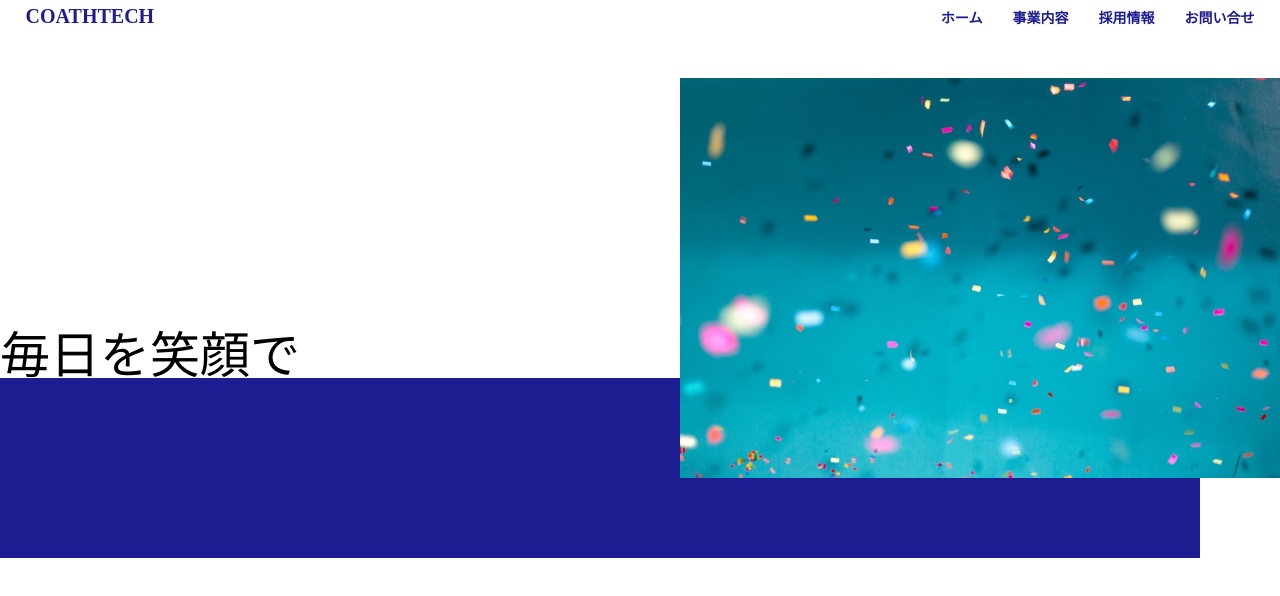
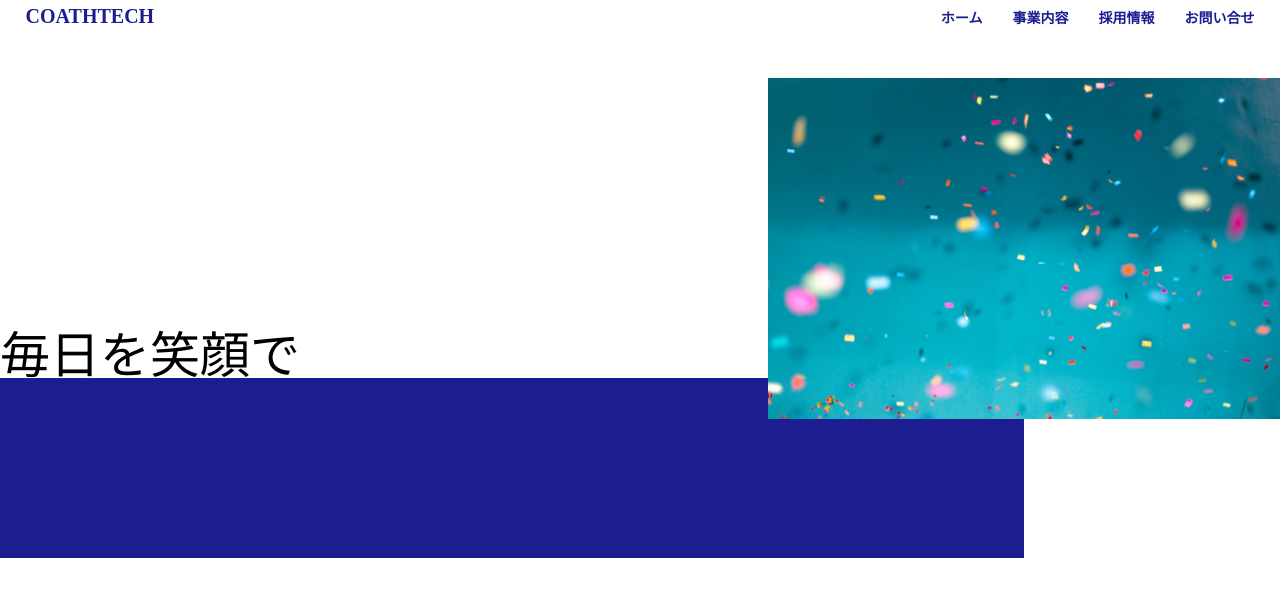
Before and after one commit to ohashi3589/css, a plain HTML site: page index.html in a window 1280 px wide. Drawn offline with Linux system fonts and the light colour scheme.

Commit message:
three-commit

```diff
--- a/css/style.css
+++ b/css/style.css
@@ -45,7 +45,7 @@ nav {
   display: block;
   right: 0px;
   top: -300px;
-  width: 600px;
+  width: 40%;
 }
 
 .txt {
@@ -56,7 +56,7 @@ nav {
 }
 
 .one {
-  width: 1200px;
+  width: 80%;
   height: 180px;
   margin-top: 300px;
   background: #1b1d90;
```
Also changed, not shown: 1 other file.
